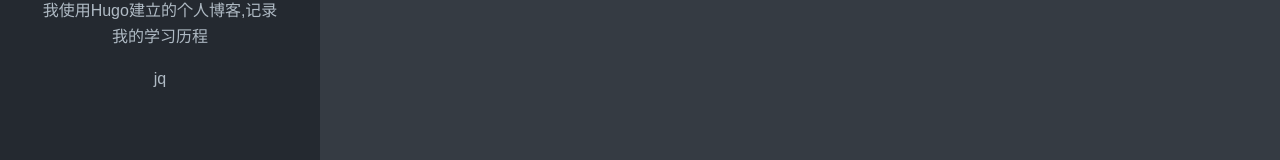
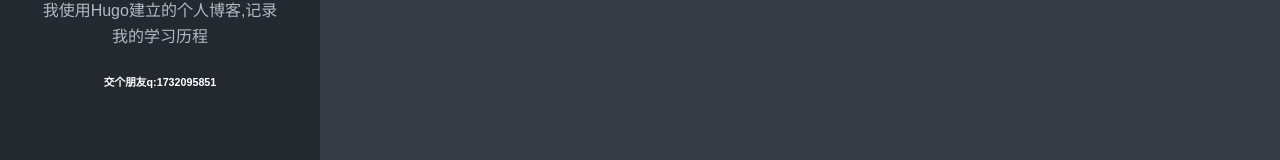
Before and after one commit to zhengfanhua/zhengfanhua.github.io, a plain HTML site: page posts/index.html in a window 1280 px wide. Shown: the part 306-466 px from the top of the page. Drawn offline with Linux system fonts and the light colour scheme.

Commit message:
Update index.html
改一下

```diff
--- a/posts/index.html
+++ b/posts/index.html
@@ -28,7 +28,7 @@
       <a href="https://zhengfanhua.github.io"><img class="app-header-avatar" src="/avatar.jpg" alt="zengfanhua" /></a>
       <h1>北辰</h1>
       <p>我使用Hugo建立的个人博客,记录我的学习历程</p>
-      <tag>jq</tag>
+      <h6>交个朋友q:1732095851</h6>
       <div class="app-header-social">
 
       </div>
```
